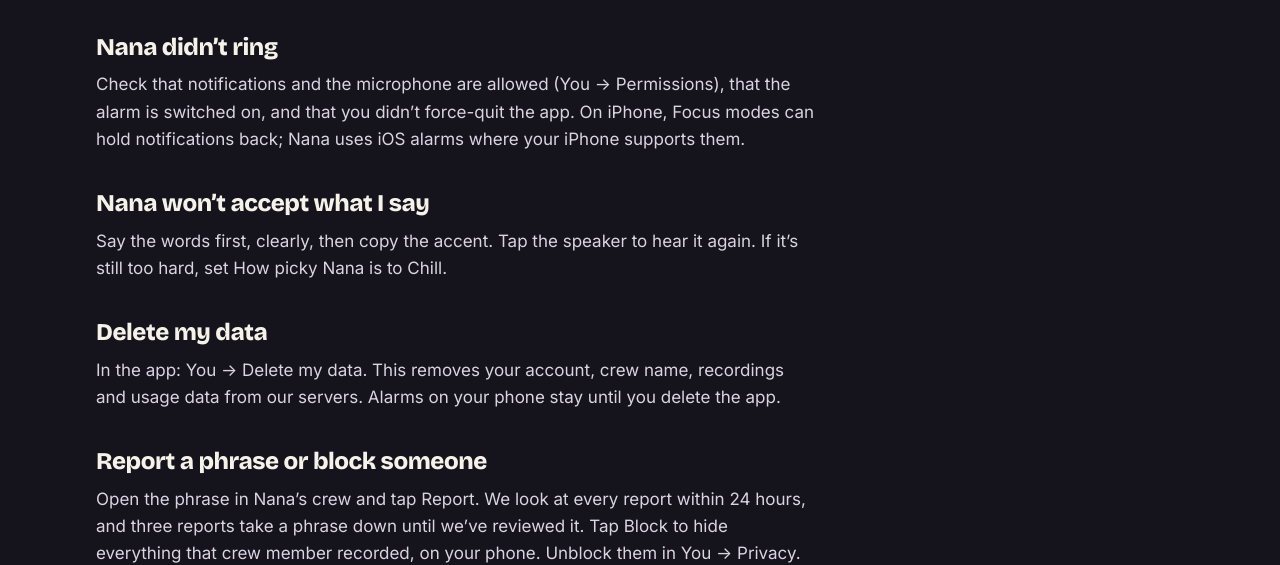
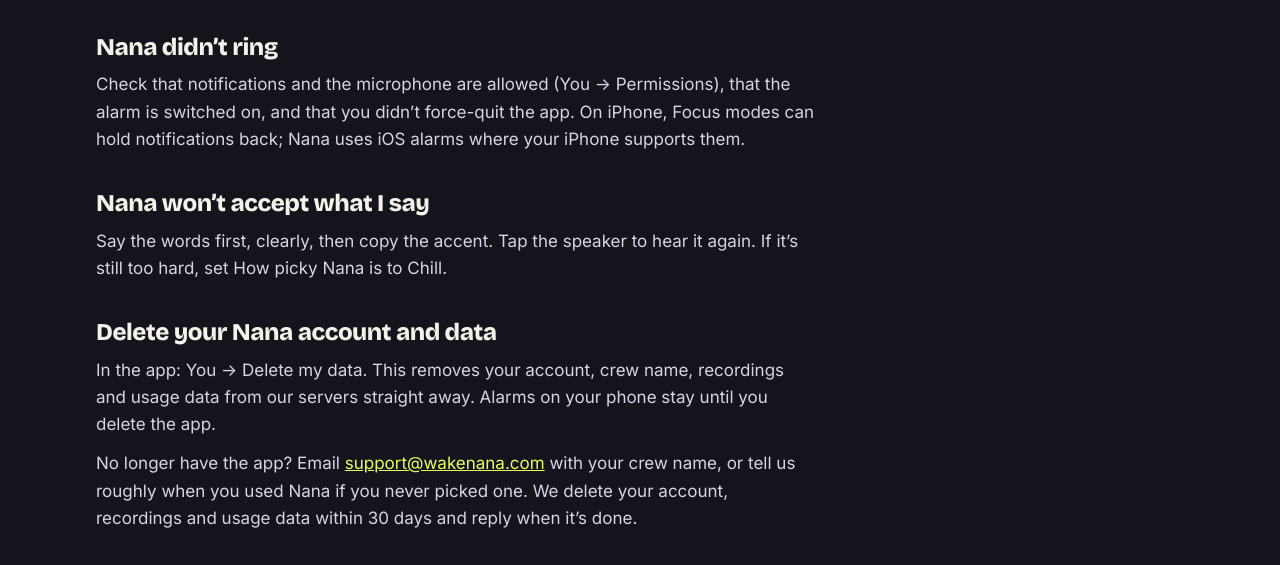
Before and after one commit to wakenana/wakenana-site, a plain HTML site: page support/index.html in a window 1280 px wide. Shown: the part 231-796 px from the top of the page. Drawn offline with Linux system fonts and the light colour scheme.

Commit message:
Update website 2026-11-15

```diff
--- a/support/index.html
+++ b/support/index.html
@@ -156,8 +156,9 @@ footer a { color: var(--soft); text-decoration: none; } footer a:hover { color:
 <p>Check that notifications and the microphone are allowed (You → Permissions), that the alarm is switched on, and that you didn’t force-quit the app. On iPhone, Focus modes can hold notifications back; Nana uses iOS alarms where your iPhone supports them.</p>
 <h2>Nana won’t accept what I say</h2>
 <p>Say the words first, clearly, then copy the accent. Tap the speaker to hear it again. If it’s still too hard, set How picky Nana is to Chill.</p>
-<h2>Delete my data</h2>
-<p>In the app: You → Delete my data. This removes your account, crew name, recordings and usage data from our servers. Alarms on your phone stay until you delete the app.</p>
+<h2 id="delete">Delete your Nana account and data</h2>
+<p>In the app: You → Delete my data. This removes your account, crew name, recordings and usage data from our servers straight away. Alarms on your phone stay until you delete the app.</p>
+<p>No longer have the app? Email <a href="mailto:support@wakenana.com?subject=Delete%20my%20Nana%20data">support@wakenana.com</a> with your crew name, or tell us roughly when you used Nana if you never picked one. We delete your account, recordings and usage data within 30 days and reply when it’s done.</p>
 <h2>Report a phrase or block someone</h2>
 <p>Open the phrase in Nana’s crew and tap Report. We look at every report within 24 hours, and three reports take a phrase down until we’ve reviewed it. Tap Block to hide everything that crew member recorded, on your phone. Unblock them in You → Privacy.</p>
 </article></main>
```
